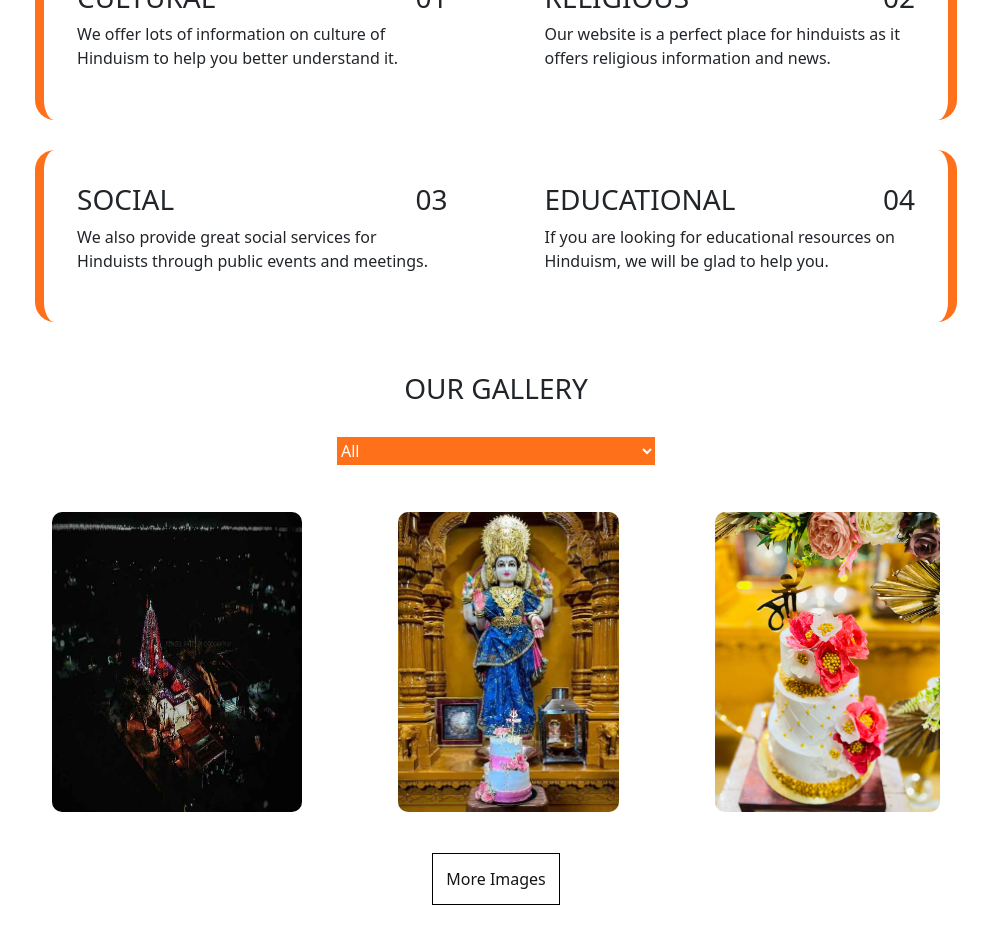
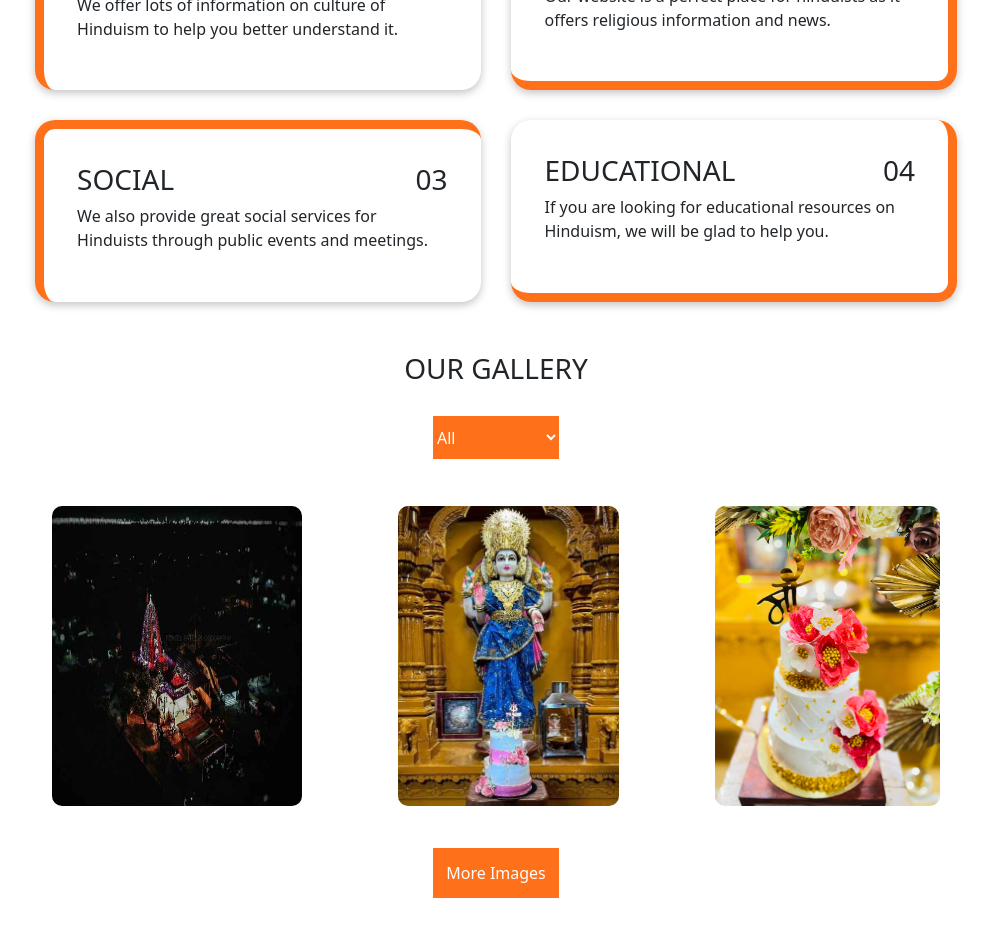
Before and after one commit to Patel-Kingkumar/Mahalaxmi-Yuvak-Mandal, an Angular app: page / in a window 1280 px wide. Shown: the part 1880-2827 px from the top of the page, without its empty margins (144-1135 px from the left). Built offline with nearby package versions, Linux system fonts and the light colour scheme.

Commit message:
Change header, img, etc

```diff
--- a/src/app/achieve/achieve.component.css
+++ b/src/app/achieve/achieve.component.css
@@ -78,11 +78,11 @@
   }
 }
 
-.reviews:hover,
+/* .reviews:hover,
 .community-data:hover {
   background-color: #ff701a;
   color: white;
-}
+} */
 
 .community {
   display: flex;
--- a/src/app/content/content.component.css
+++ b/src/app/content/content.component.css
@@ -30,6 +30,7 @@
     box-shadow: rgba(0, 0, 0, 0.24) 0px 3px 8px;
     ul {
       list-style: none;
+      font-size: clamp(12px, 1vw, 18px);
     }
   }
 }
@@ -88,6 +89,7 @@
 }
 
 .lineUp {
+  font-size: clamp(21px, 1.5vw + 0.5rem, 18px);
   animation: 3s anim-lineUp ease-out;
 }
 
@@ -124,4 +126,14 @@
       width: 90%;
     }
   }
+
+  .carousel-control-prev, .carousel-control-next {
+    height: 0;
+    top: 40%;
+    .carousel-control-prev-icon, .carousel-control-next-icon {
+      width: 25px;
+      height: 25px;
+      background-color: #ff6200;
+    }
+  }
 }
--- a/src/app/content/content.component.html
+++ b/src/app/content/content.component.html
@@ -6,7 +6,7 @@
         <source [src]="item.videoSrc" type="video/mp4" />
       </video>
       <div class="carousel-content">
-        <h3 class="opacity-50 lineUp">{{ item.title }}</h3>
+        <h3 class="lineUp opacity-50">{{ item.title }}</h3>
         <a [href]="item.link" target="_blank" class="lineUp opacity-50">
           &#64;mahalaxmi_yuvak_mandal
         </a>
--- a/src/app/gallery/gallery.component.css
+++ b/src/app/gallery/gallery.component.css
@@ -1,5 +1,6 @@
 .main {
   margin-top: 50px;
+
   .filter-img {
     display: flex;
     flex-direction: row;
@@ -15,6 +16,7 @@
       flex-wrap: wrap;
       gap: 25px;
       margin-top: 30px;
+
       img {
         max-width: 250px;
         min-height: 300px;
@@ -24,14 +26,16 @@
       max-height: 300px;
       height: 300px; */
       }
+
       .more-images-btn {
         /* margin-top: 30px; */
       }
     }
   }
-.year-btn, .img-btn:hover {
-  width: 25vw;
-  height: 30px;
+
+  .year-btn {
+    width: 10vw;
+    height: 45px;
     border: 1px solid white;
     color: white;
     background-color: #ff701a;
@@ -50,7 +54,14 @@
     border: 1px solid black;
     transition: all .3s ease-in-out;
   }
+
+  .img-btn {
+    border: 1px solid white;
+    color: white;
+    background-color: #ff701a;
   }
+}
+
 .lineUp {
   width: 270px;
   max-height: 280px;
@@ -65,13 +76,16 @@
     opacity: 0;
     transform: translateY(80%);
   }
+
   20% {
     opacity: 0;
   }
+
   50% {
     opacity: 1;
     transform: translateY(0%);
   }
+
   100% {
     opacity: 1;
     transform: translateY(0%);
@@ -85,6 +99,7 @@
     flex-direction: column;
     align-items: center;
     flex-wrap: wrap;
+
     img {
       width: 200px !important;
       height: 200px !important;
@@ -92,7 +107,9 @@
       max-height: 200px !important;
     }
   }
+
   .year-btn {
-    width: 45vw !important;
+    width: 25vw !important;
+    height: 30px !important;
   }
 }
--- a/src/app/gallery/gallery.component.html
+++ b/src/app/gallery/gallery.component.html
@@ -6,8 +6,6 @@
       <select (change)="onItemSelector($event)" class="year-btn">
         <option class="year-options" *ngFor="let year of years" [value]="year">{{ year }}</option>
       </select>
-
-
     </div>
   </div>
   <div class="disp-images">
--- a/src/app/header/header.component.css
+++ b/src/app/header/header.component.css
@@ -118,7 +118,7 @@ a:hover::before {
     align-items: center;
   }
   .img-logo {
-    width: 70px;
+    width: 65px;
     height: 100px;
     float: left;
 }
--- a/src/app/header/header.component.ts
+++ b/src/app/header/header.component.ts
@@ -6,10 +6,5 @@ import { Component, Input } from '@angular/core';
   styleUrls: ['./header.component.css']
 })
 export class HeaderComponent {
-  @Input() selectedLanguage: string = 'English'; // Default language
 
-  onToggle(event: Event) {
-    const checkbox = event.target as HTMLInputElement;
-    this.selectedLanguage = checkbox.checked ? 'Hindi' : 'English';
-  }
 }
--- a/src/app/service/service.component.css
+++ b/src/app/service/service.component.css
@@ -22,7 +22,8 @@
       width: 40%;
       padding: 3%;
       border-radius: 20px;
-      /* box-shadow: rgba(0, 0, 0, 0.24) 0px 3px 8px; */
+      box-shadow: rgba(0, 0, 0, 0.24) 0px 3px 8px;
+      transition: transform 0.3s ease, background-color 0.3s ease;
       .cards-head {
         display: flex;
         flex-direction: row;
@@ -33,6 +34,7 @@
       background-color: #ff701a;
       color: white;
       border-left: none;
+      /* transform: scale(1.05); */
     }
     }
   }
@@ -40,10 +42,12 @@
 
 
 .cards:nth-child(odd) {
+  border-top: 9px solid #ff701a;
   border-left: 9px solid #ff701a;
 
 }
 .cards:nth-child(even) {
+  border-bottom: 9px solid #ff701a;
   border-right: 9px solid #ff701a;
 
 }
--- a/src/app/upcoming/upcoming.component.html
+++ b/src/app/upcoming/upcoming.component.html
@@ -3,6 +3,10 @@
   <div class="events-card">
     <div class="event my-3" *ngFor="let item of events">
       <img src="{{ item.image }}" class="event-img" alt="">
+      <!-- <video class="remoteVideo w-100" loop muted autoplay preload="auto" oncanplay="this.play()"
+        onloadedmetadata="this.muted = true" [poster]="item.poster">
+        <source src="../../assets/videos/salgiri_2023.mp4" type="video/mp4" />
+      </video> -->
       <div class="event-text">
         <h5>{{ item.name | uppercase }}</h5>
         <div>{{ item.text }}</div>
--- a/src/index.html
+++ b/src/index.html
@@ -8,10 +8,6 @@
   <link rel="icon" type="image" href="./assets/images/hindulism.png">
   <link href="https://cdn.jsdelivr.net/npm/bootstrap@5.3.2/dist/css/bootstrap.min.css" rel="stylesheet" integrity="sha384-T3c6CoIi6uLrA9TneNEoa7RxnatzjcDSCmG1MXxSR1GAsXEV/Dwwykc2MPK8M2HN" crossorigin="anonymous">
   <script src="https://cdn.jsdelivr.net/npm/bootstrap@5.3.2/dist/js/bootstrap.bundle.min.js" integrity="sha384-C6RzsynM9kWDrMNeT87bh95OGNyZPhcTNXj1NW7RuBCsyN/o0jlpcV8Qyq46cDfL" crossorigin="anonymous"></script>
-  <!-- <script src="https://code.jquery.com/jquery-3.2.1.js"></script>
-  <script src="https://maxcdn.bootstrapcdn.com/bootstrap/3.3.7/js/bootstrap.min.js"></script>
-  <script src="https://cdnjs.cloudflare.com/ajax/libs/hammer.js/2.0.8/hammer.min.js"></script> -->
-
   <script src="https://ajax.googleapis.com/ajax/libs/jquery/1.11.1/jquery.min.js"></script>
 	<script src="//maxcdn.bootstrapcdn.com/bootstrap/3.2.0/js/bootstrap.min.js"></script>
   <link rel="stylesheet" href="https://cdnjs.cloudflare.com/ajax/libs/font-awesome/6.4.2/css/all.min.css" />
```
Lines whose indentation alone changed are shown as unchanged.
